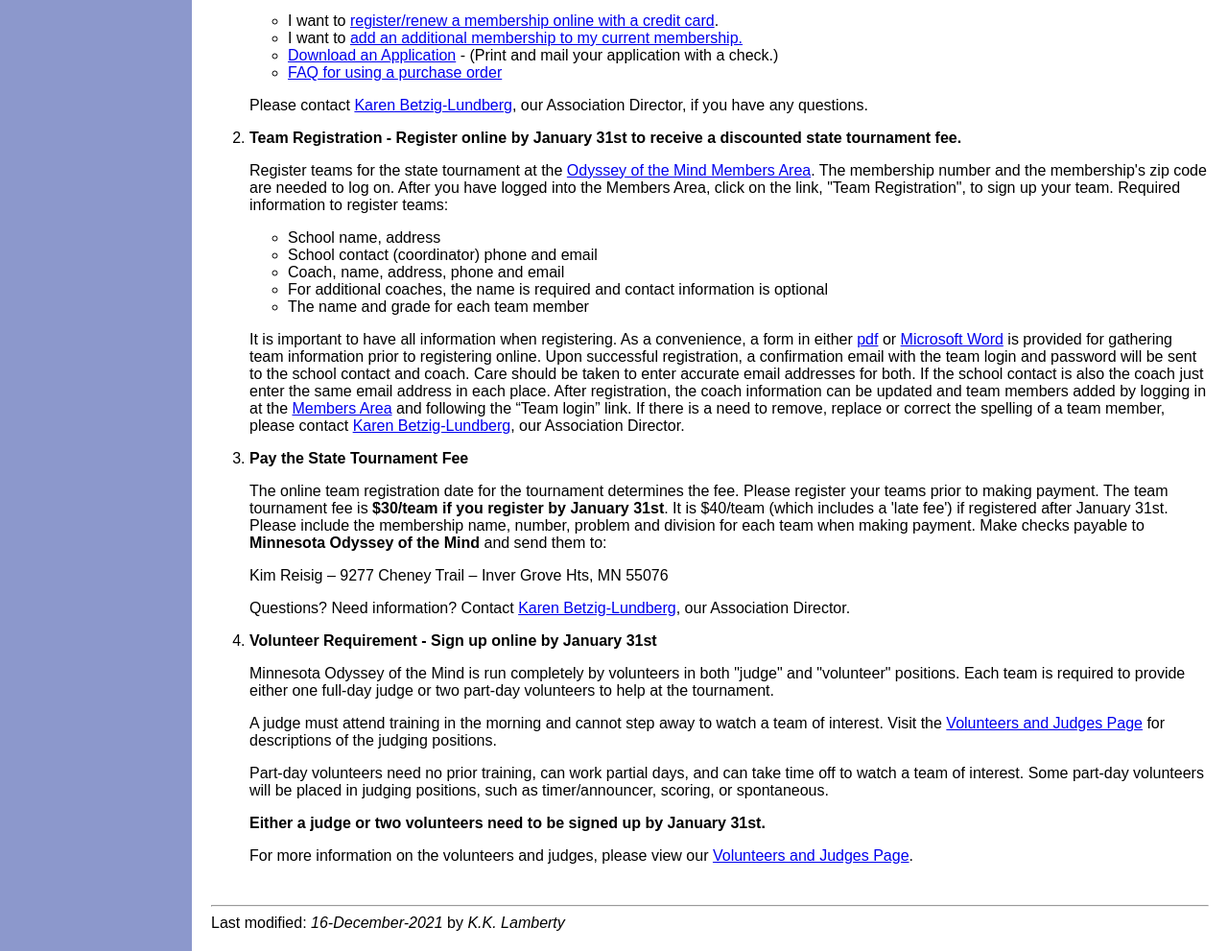
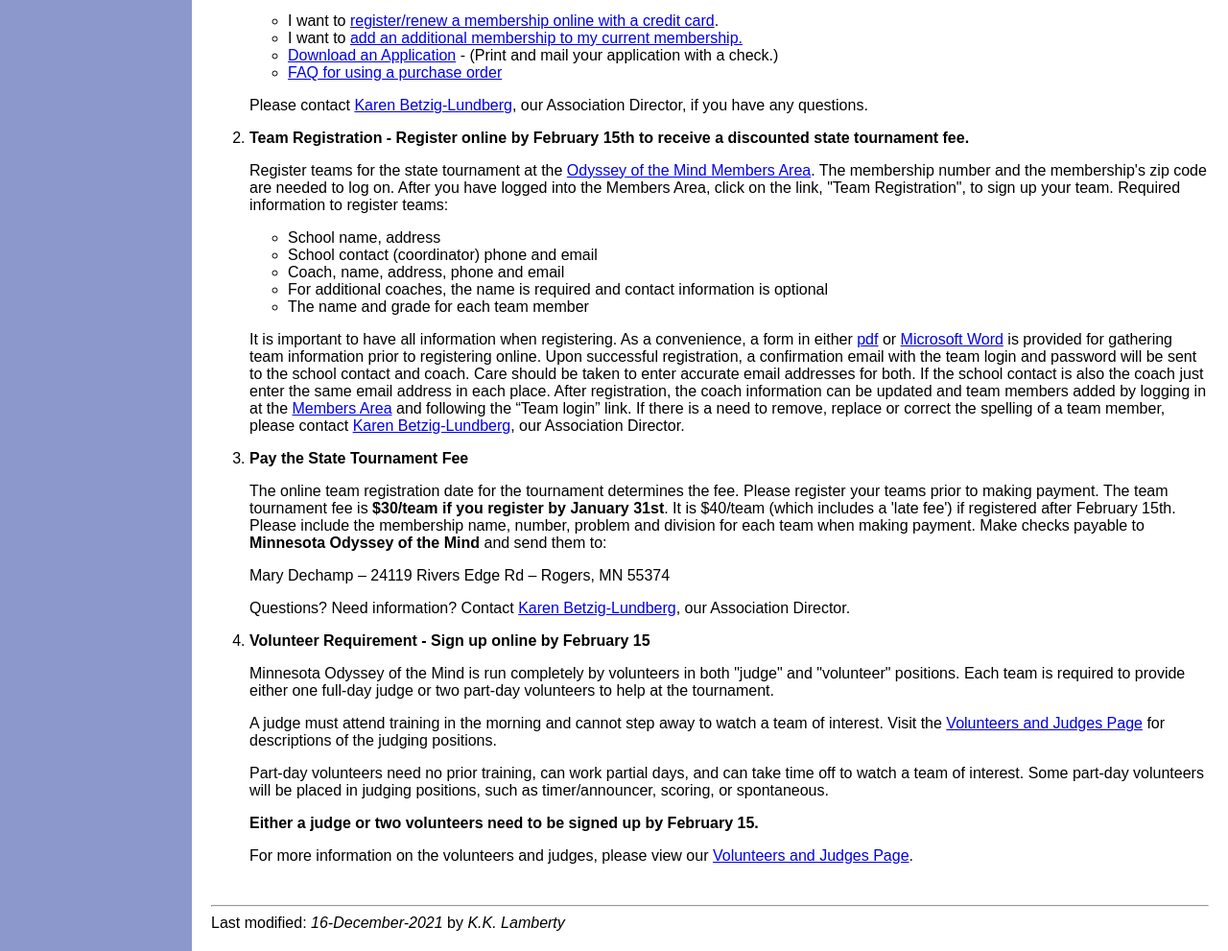
Before and after one commit to MN-Odyssey-of-the-Mind/OdysseyWebPage, a plain HTML site: page getStarted.html in a window 1280 px wide. Shown: the part 503-1494 px from the top of the page at 96% size. Drawn offline with nearby package versions, Linux system fonts and the light colour scheme.

Commit message:
Update dates and where to send tournament fees

```diff
--- a/getStarted.html
+++ b/getStarted.html
@@ -5,8 +5,8 @@
   <meta name="viewport" content="width=device-width, initial-scale=1.0">
   <title>MN OotM - Getting Started</title>
   <link rel="stylesheet" href="./resources/style.css" type="text/css" />
-  <script src="https://code.jquery.com/jquery-1.10.2.js"></script>
-  <script src="./resources/odyssey.js"></script>
+  <script language="JavaScript" type="text/javascript" src="https://code.jquery.com/jquery-1.10.2.js"></script></script>
+  <script language="JavaScript" type="text/javascript" src="https://mn-odyssey-of-the-mind.github.io/OdysseyWebPage/resources/odyssey.js"></script>
 </head>
 <body>
 
@@ -38,7 +38,7 @@
           <p>Please contact <a href="mailto:betziglundberg@charter.net">Karen Betzig-Lundberg</a>, our Association Director, if you have any questions.</p>
         </li>
         <li>
-          <b>Team Registration - Register online by January 31st to receive a discounted state tournament fee.</b>
+          <b>Team Registration - Register online by February 15th to receive a discounted state tournament fee.</b>
           <p>Register teams for the state tournament at the <a href="http://www.odysseyofthemind.com/members/default.php">Odyssey of the Mind Members Area</a>. The membership number and the membership's zip code are needed to log on. After you have logged into the Members Area, click on the link, "Team Registration", to sign up your team. Required information to register teams:</p>
           <ul>
             <li>School name, address</li>
@@ -61,21 +61,21 @@
           <li>
             <b>Pay the State Tournament Fee</b>
             <p>The online team registration date for the tournament determines the fee. Please register your teams prior to making payment. The team tournament fee is <b>$30/team if you register by January 31st</b>.
-              It is $40/team (which includes a 'late fee') if registered after January 31st.
+              It is $40/team (which includes a 'late fee') if registered after February 15th.
               Please include the membership name, number, problem and division for each team when making payment.
               Make checks payable to <b>Minnesota Odyssey of the Mind</b> and send them to:
-              <p>Kim Reisig – 9277 Cheney Trail – Inver Grove Hts, MN 55076</p>
+              <p>Mary Dechamp – 24119 Rivers Edge Rd – Rogers, MN 55374</p>
               <p>Questions? Need information? Contact <a href="mailto:betziglundberg@charter.net">Karen Betzig-Lundberg</a>, our Association Director.</p>
             </li>
             <li>
-              <b>Volunteer Requirement - Sign up online by January 31st</b>
+              <b>Volunteer Requirement - Sign up online by February 15</b>
 
               <p>Minnesota Odyssey of the Mind is run completely by volunteers in both "judge" and "volunteer" positions. Each team is required to provide either one full-day judge or two part-day volunteers to help at the tournament.</p>
                 <p>A judge must attend training in the morning and cannot step away to watch a team of interest. Visit the <a href="/judges.html">Volunteers and Judges Page</a> for descriptions of the judging positions.</p>
 
                 <p>Part-day volunteers need no prior training, can work partial days, and can take time off to watch a team of interest. Some part-day volunteers will be placed in judging positions, such as timer/announcer, scoring, or spontaneous.
 
-                    <p><b>Either a judge or two volunteers need to be signed up by January 31st.</b></p>
+                    <p><b>Either a judge or two volunteers need to be signed up by February 15.</b></p>
 
                     <p>For more information on the volunteers and judges, please view our <a href="./judges.html">Volunteers and Judges Page</a>.
 
```
